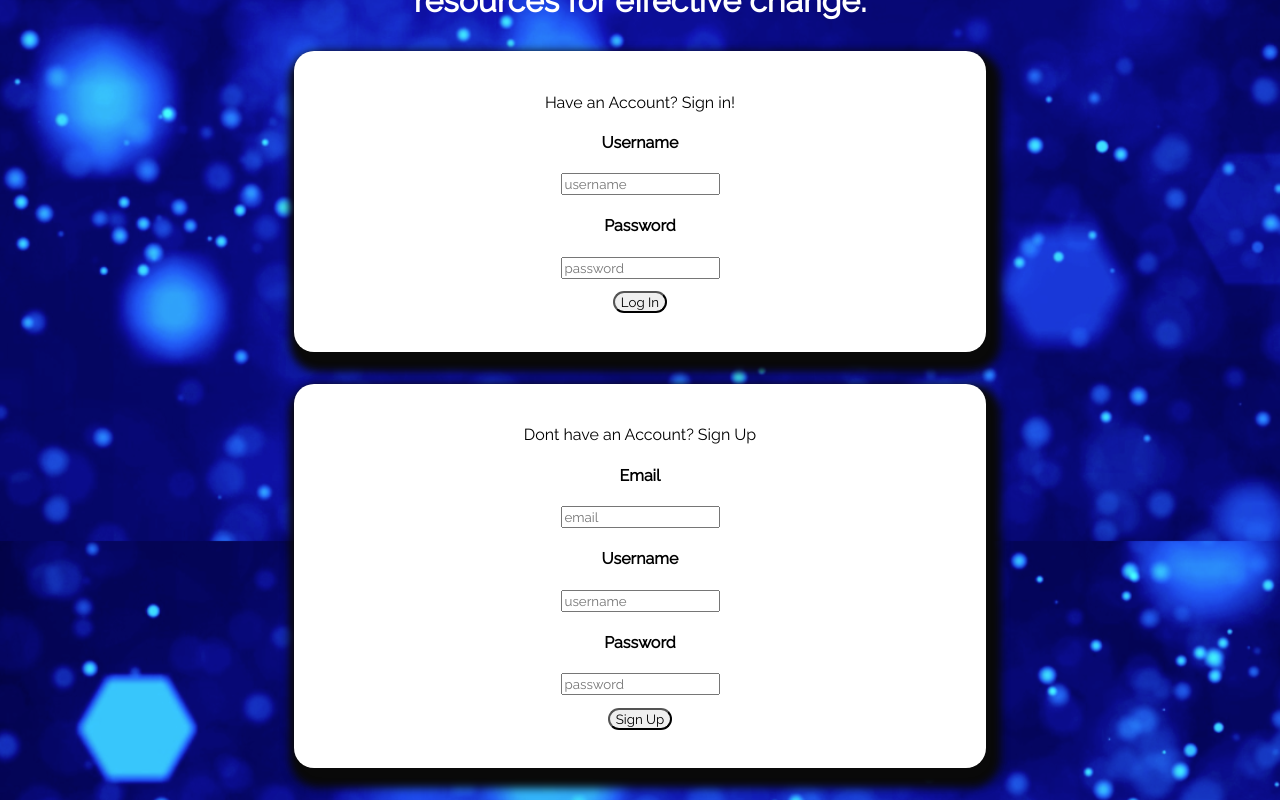
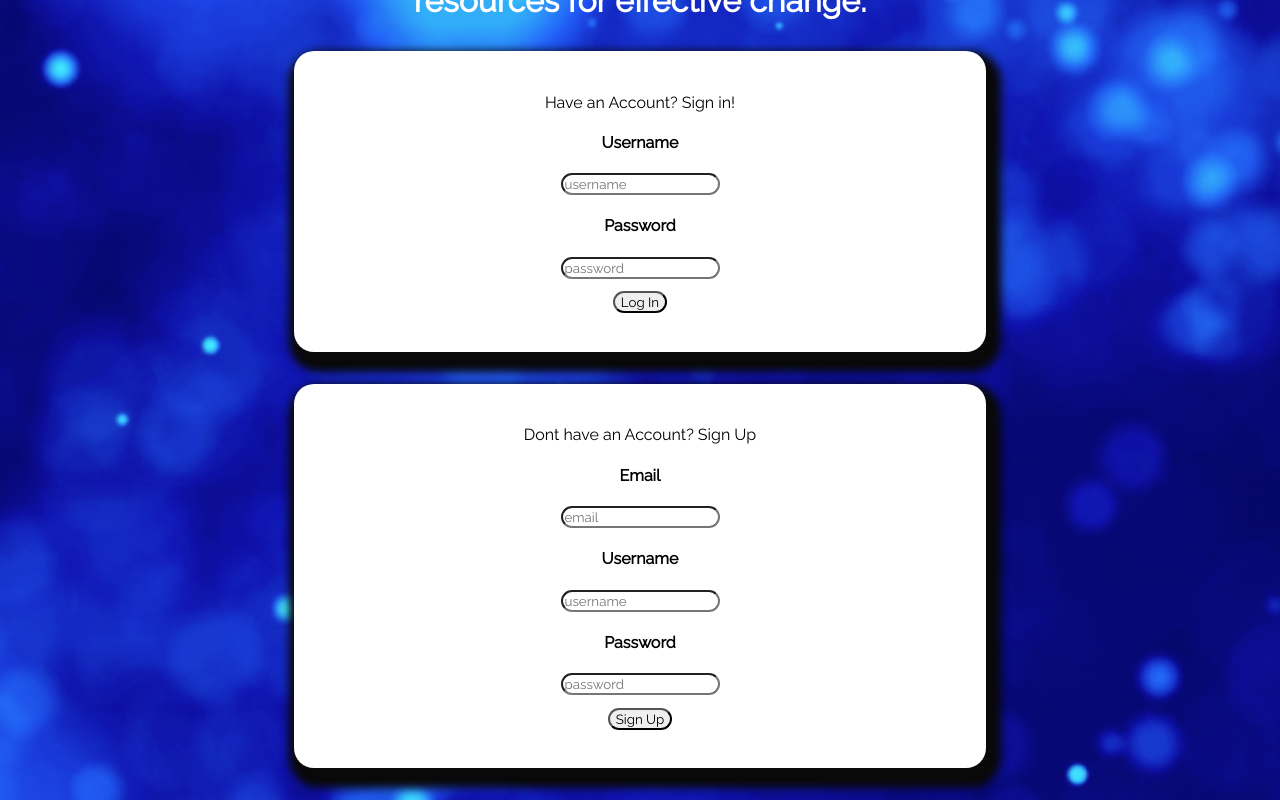
Before and after one commit to gdick0511/The_First_Step, a React (Create React App) app in the folder client/: page /feed in a window 1280 px wide. Shown: the part 539-1339 px from the top of the page. Built offline with nearby package versions, Linux system fonts and the light colour scheme; no server answers.

Commit message:
rounded the edges of the login and signup forms inputs, I also changed the resolution of the background to 4k

```diff
--- a/client/src/Login.js
+++ b/client/src/Login.js
@@ -42,11 +42,11 @@ function Login({onLogin}){
             <form onSubmit={handleSubmit}>
                 <label>
                     <h4>Username</h4>
-                    <input onChange={handleChange} type='text' placeholder='username' name='username'value={user.username}/>
+                    <input className='logininput' required onChange={handleChange} type='text' placeholder='username' name='username'value={user.username}/>
                 </label>
                 <label>
                     <h4>Password</h4>
-                    <input onChange={handleChange} type='password' placeholder='password' name='password'value={user.password}/>
+                    <input className='logininput' required onChange={handleChange} type='password' placeholder='password' name='password'value={user.password}/>
                 </label>
                 <label>
                     <div>
--- a/client/src/Signup.js
+++ b/client/src/Signup.js
@@ -43,15 +43,15 @@ function SignUp({onLogin}){
             <form onSubmit={handleSubmit}>
                 <label>
                     <h4>Email</h4>
-                    <input onChange={handleChange} type='text' name='email' placeholder='email'value={signUp.email}/>
+                    <input className='signupinput' required onChange={handleChange} type='text' name='email' placeholder='email'value={signUp.email}/>
                 </label>
                 <label>
                     <h4>Username</h4>
-                    <input onChange={handleChange} type='text'name='username' placeholder='username'value={signUp.username}/>
+                    <input className='signupinput' required onChange={handleChange} type='text'name='username' placeholder='username'value={signUp.username}/>
                 </label>
                 <label>
                     <h4>Password</h4>
-                    <input onChange={handleChange} type='password'name='password' placeholder='password'value={signUp.password}/>
+                    <input className='signupinput' required onChange={handleChange} type='password'name='password' placeholder='password'value={signUp.password}/>
                 </label>
                 <label>
                     <div>
--- a/client/src/index.css
+++ b/client/src/index.css
@@ -9,7 +9,8 @@ body {
   background-repeat: no-repeat;
   background-attachment: fixed;
   padding: auto;
-  background-size: 1920px 1080px;
+  /* background-size: 1920px 1080px; */
+  background-size: 3840px 2160px;
   font-family: -apple-system, BlinkMacSystemFont, 'Segoe UI', 'Roboto', 'Oxygen',
     'Ubuntu', 'Cantarell', 'Fira Sans', 'Droid Sans', 'Helvetica Neue',
     sans-serif;
@@ -24,13 +25,12 @@ code {
 
 #navbar{
   display: flex;
-  /* justify-content: space-around; */
   justify-content: center;
 }
 
 .navlinks{
   color: white;
-  font-size: large;
+  font-size: larger;
   font-weight: 300;
   font-style: oblique;
   padding: 5px;
@@ -70,7 +70,7 @@ code {
 
 #feed_search h1{
   display: flex;
-  justify-content: flex-start;
+  justify-content: center;
   position: center;
   /* margin: 3%; */
   margin: auto;
@@ -333,3 +333,11 @@ code {
   font-size: xx-large;
   font-weight: bold;
 }
+
+.logininput{
+  border-radius: 20rem;
+}
+
+.signupinput{
+  border-radius: 20rem;
+}
```
